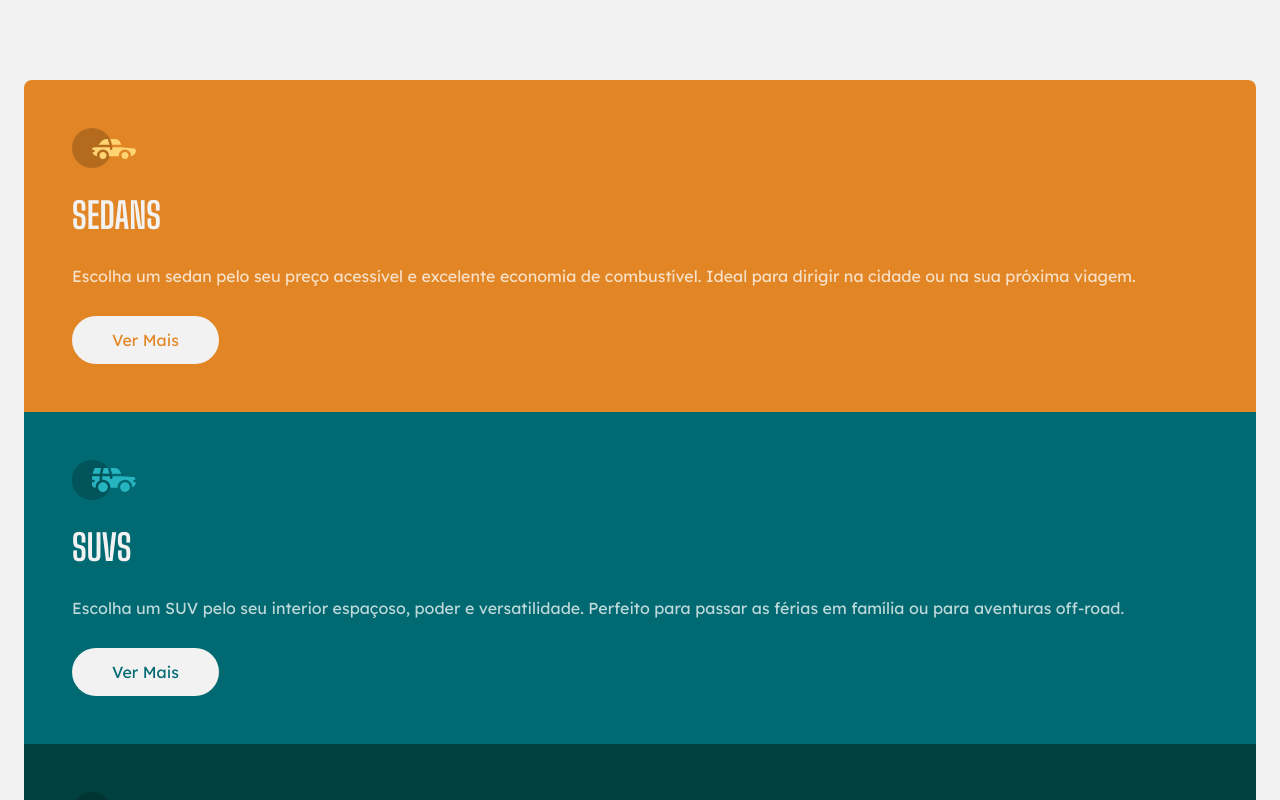
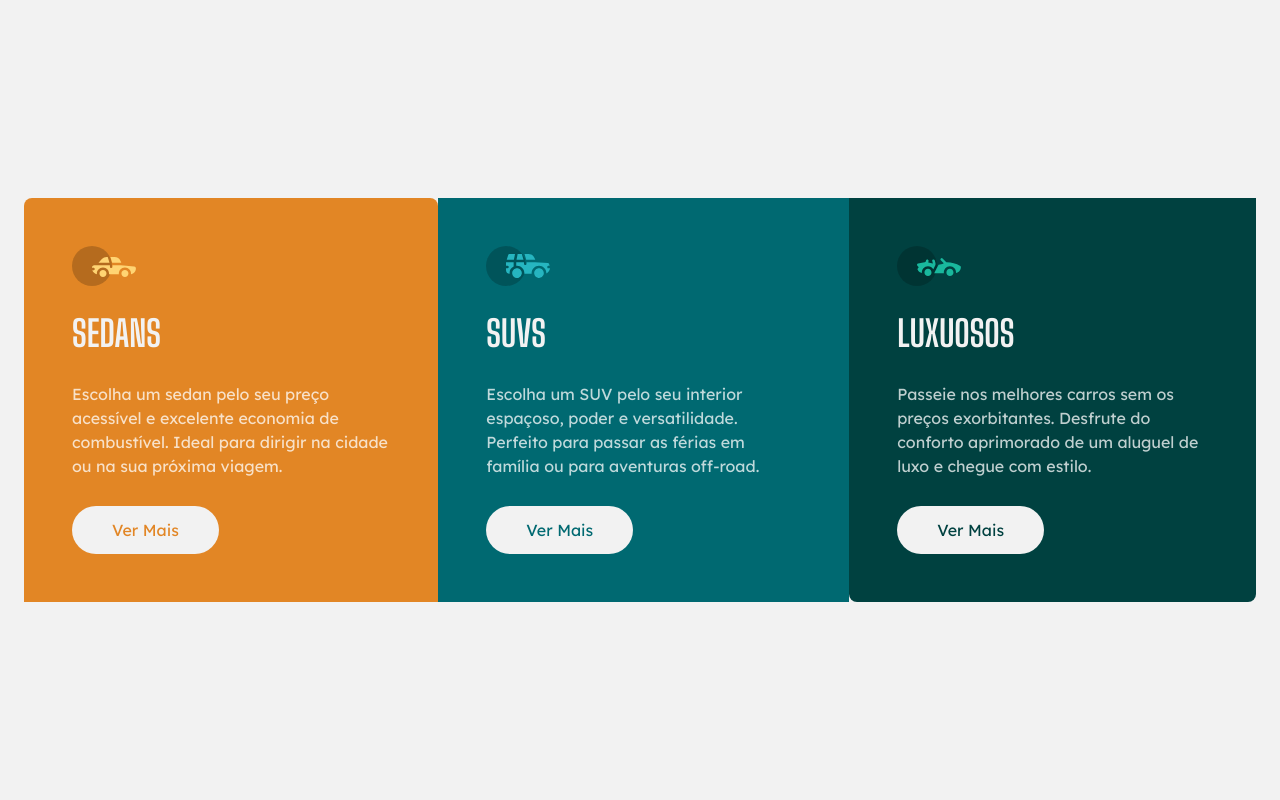
Before and after one commit to GOMEZz157/Projeto-Cars, a React (Vite) app: page / in a window 1280 px wide. Shown: the top 800 px of the page. Built offline with nearby package versions, Linux system fonts and the light colour scheme.

Commit message:
primeiro commit da responsividade

```diff
--- a/src/App.jsx
+++ b/src/App.jsx
@@ -4,8 +4,8 @@
 
 export default function App() {
   return (
-    <main className="py-20 px-6 min-h-svh bg-offwhitebg">
-      <section>
+    <main className="py-20 px-6 min-h-svh bg-offwhitebg antialiased lg:flex justify-center items-center">
+      <section className="lg:flex">
         <div className="bg-laranja p-12 rounded-t-lg">
           <img src={sedan} alt="Icone de carros sedan" className="mb-7"/>
           <h2 className="font-shoulders mb-7 uppercase text-4xl font-bold text-offwhitebg">Sedans</h2>
```
